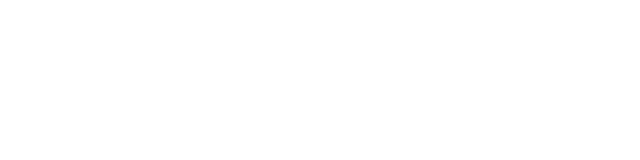
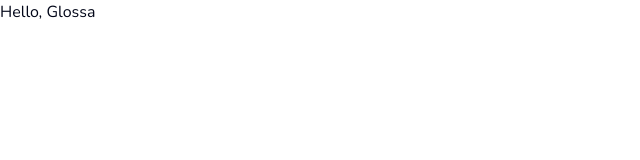
Before and after one commit to MetiGM/Glossa, a Next.js app in the folder duoclone/: page / in a window 1280 px wide. Shown: the top 160 px of the page, without its empty margins (0-640 px from the left). Built offline with nearby package versions, Linux system fonts and the light colour scheme.

Commit message:
✨ feat(page.tsx): add starter UI

```diff
--- a/duoclone/app/page.tsx
+++ b/duoclone/app/page.tsx
@@ -1,5 +1,8 @@
-import Image from "next/image";
 
 export default function Home() {
-
+  return (
+    <div>
+      <p>Hello, Glossa</p>
+    </div>
+  )
 }
```
